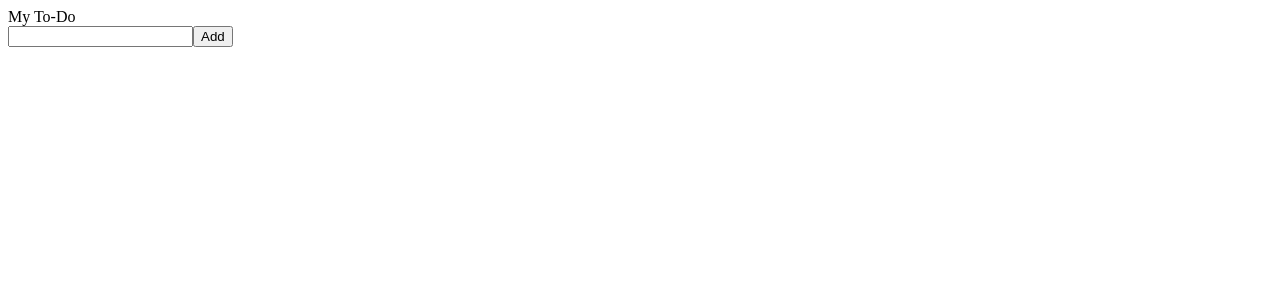
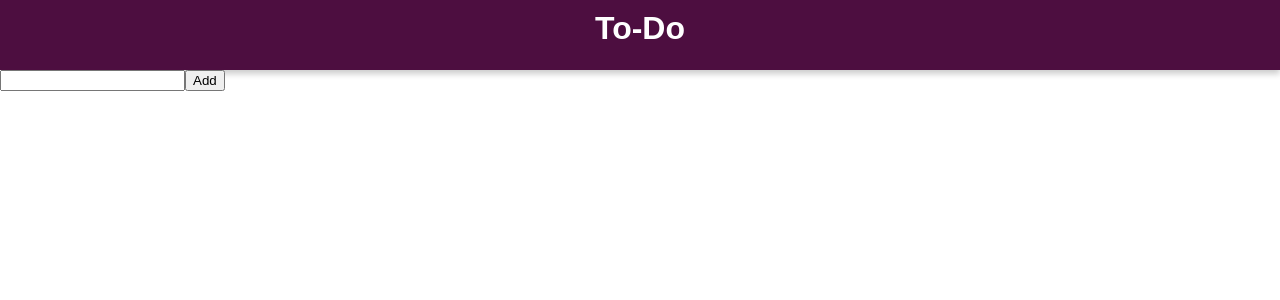
Before and after one commit to Sudhir1207/To-do-list, a React (Vite) app in the folder to-do-app/: page / in a window 1280 px wide. Shown: the top 300 px of the page. Built offline with nearby package versions, Linux system fonts and the light colour scheme.

Commit message:
added some styling

```diff
--- /dev/null
+++ b/to-do-app/src/App.css
@@ -0,0 +1,4 @@
+body {
+    margin: 0;
+    font-family: sans-serif;
+}
--- a/to-do-app/src/App.jsx
+++ b/to-do-app/src/App.jsx
@@ -1,5 +1,6 @@
 import Header from "./components/Header"
 import ToDo from "./components/ToDo"
+import './App.css'
 
 
 
--- a/to-do-app/src/components/Header.jsx
+++ b/to-do-app/src/components/Header.jsx
@@ -1,3 +1,5 @@
+
+import styles from "./header.module.css";
 export default function Header(){
-    return <div>My To-Do</div>
+    return <div className={styles.header}>To-Do</div>
 }
--- a/to-do-app/src/components/header.module.css
+++ b/to-do-app/src/components/header.module.css
@@ -0,0 +1,10 @@
+.header{
+    background-color: #4d0e40  ;
+    color: #ffffff;
+    text-align: center;
+    font-weight: bold;
+    height: 50px;
+    padding: 10px;
+    font-size: 2em;
+    box-shadow: 0 4px 6px rgba(0,0,0,0.2);
+}
```
